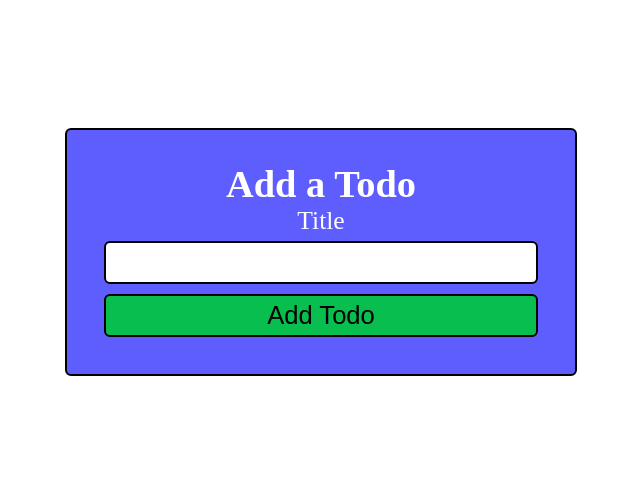
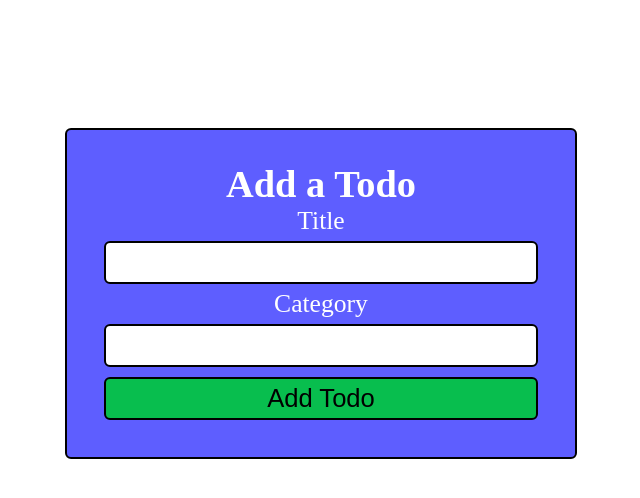
Before and after one commit to PatrickBoynton/react-typescript-todos, a React (Create React App) app: page / in a window 1280 px wide. Shown: the top 498 px of the page, without its empty margins (319-959 px from the left). Built offline with nearby package versions, Linux system fonts and the light colour scheme.

Commit message:
Added the new toast component.

```diff
--- a/src/components/Form/Form.tsx
+++ b/src/components/Form/Form.tsx
@@ -1,5 +1,6 @@
 import React, { ChangeEvent, FC, FormEvent } from 'react';
 import './Form.css';
+import Toast from '../Toast/Toast';
 
 interface Props {
     handleSubmit: (event: FormEvent) => void;
@@ -8,12 +9,16 @@ interface Props {
 }
 
 const Form: FC<Props> = ({handleSubmit, handleChange, alert}: Props) => {
+    // const alertDisplay = <Toast alert={ alert }>Test</Toast>;
     return (
         <form onSubmit={ handleSubmit }>
             <h2>Add a Todo</h2>
             <label htmlFor="title">Title</label>
-            <span className={ alert ? 'alert' : '' }>{ alert }</span>
+            <Toast alert={alert}>Please input a title.</Toast>
             <input type="text" name="title" onChange={ handleChange } />
+            <label htmlFor="category">Category</label>
+            <Toast alert={alert}>Please give a category.</Toast>
+            <input type="text" name="category" onChange={ handleChange } />
             <button type="submit">Add Todo</button>
         </form>
     );
```
